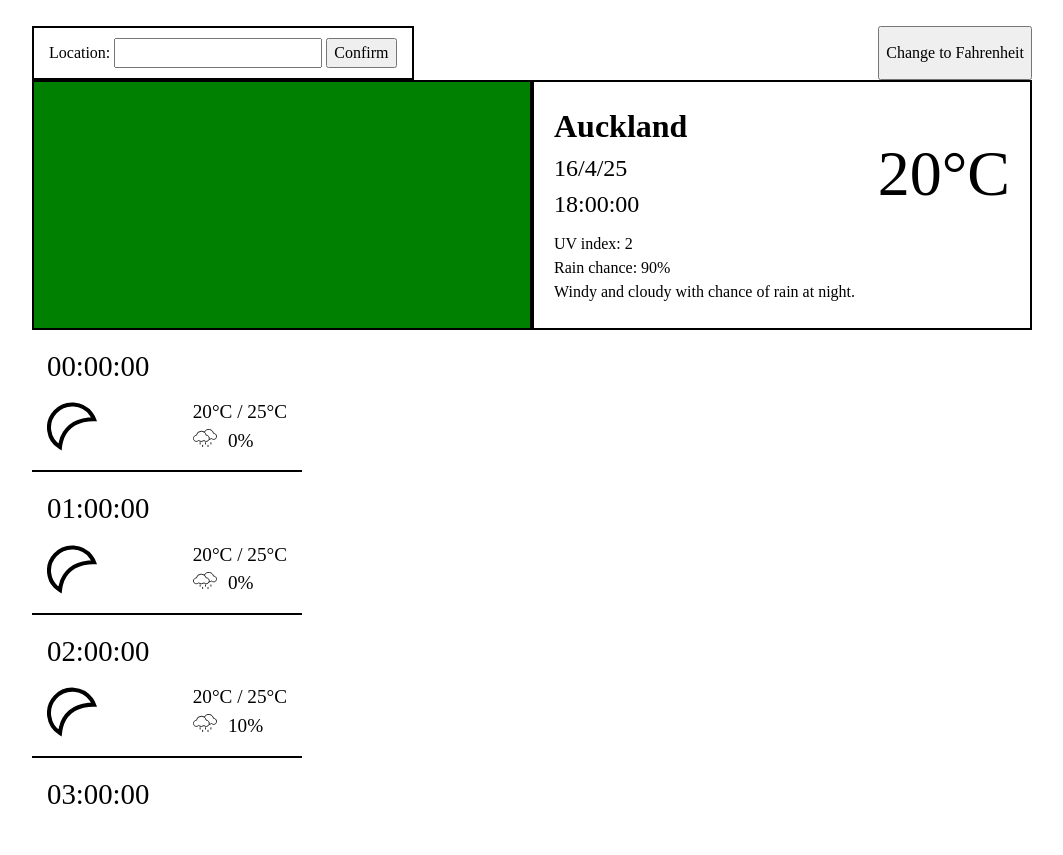
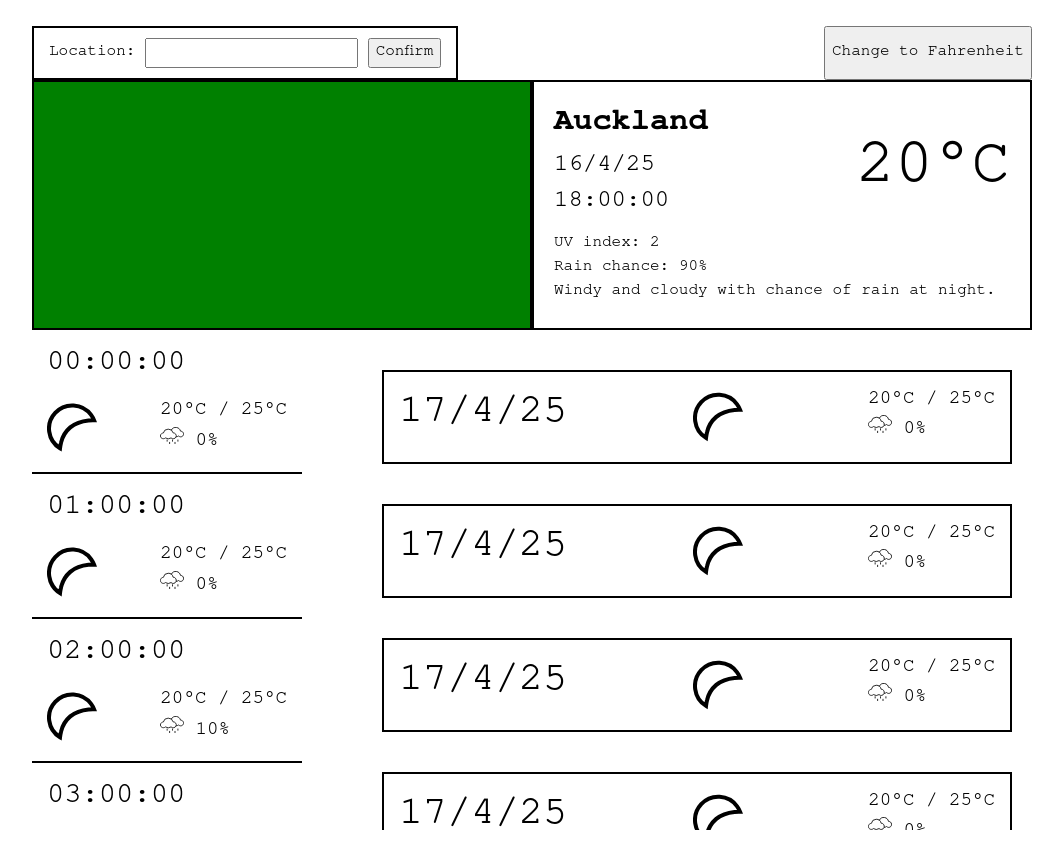
Before and after one commit to muahchee/weather-app, a website built with webpack: page src/template.html in a window 1280 px wide. Shown: the whole page, without its empty margins (108-1171 px from the left). Built offline with nearby package versions, Linux system fonts and the light colour scheme.

Commit message:
add days div

```diff
--- a/src/styles.css
+++ b/src/styles.css
@@ -43,6 +43,7 @@ body {
   justify-content: center;
 
   padding: 2vw;
+  font-family: 'Nimbus Mono PS', 'Courier New', monospace;
 }
 
 div.full-wrap {
@@ -105,7 +106,8 @@ div.current-container {
 
 div.bottom-containers {
   display: flex;
-  gap: 30px;
+  gap: 60px;
+  flex-wrap: wrap;
 }
 
 .hours-container {
@@ -142,3 +144,37 @@ div.bottom-containers {
   width: 1.5rem;
   margin-right: 0.7rem;
 }
+
+.days-container {
+  flex: auto;
+  display: flex;
+  flex-direction: column;
+  gap: 40px;
+
+  height: 500px;
+  padding: 40px 20px;
+  overflow-y: scroll;
+}
+
+.day {
+  display: flex;
+  justify-content: space-between;
+  gap: 10px;
+
+  padding: 15px;
+  border: 2px solid black;
+  font-size: 1.2rem;
+}
+
+.day img {
+  width: 50px;
+}
+
+.day-date {
+  font-size: 2.5rem;
+}
+
+.day-percipprob img {
+  width: 1.5rem;
+  margin-right: 0.7rem;
+}
--- a/src/template.html
+++ b/src/template.html
@@ -87,6 +87,63 @@
 
         </div>
         <div class="days-container">
+
+
+          <div class="day">
+            <p class="day-date">17/4/25</p>
+            <img src="./icons/clear-night.svg" alt="">
+            <div class="day-info">
+              <div>
+                <p class="day-temp">20°C / 25°C</p>
+                <p class="day-percipprob"><img src="./icons/rain.svg" alt="">0%</p>
+              </div>
+            </div>
+          </div>
+
+          <div class="day">
+            <p class="day-date">17/4/25</p>
+            <img src="./icons/clear-night.svg" alt="">
+            <div class="day-info">
+              <div>
+                <p class="day-temp">20°C / 25°C</p>
+                <p class="day-percipprob"><img src="./icons/rain.svg" alt="">0%</p>
+              </div>
+            </div>
+          </div>
+
+          <div class="day">
+            <p class="day-date">17/4/25</p>
+            <img src="./icons/clear-night.svg" alt="">
+            <div class="day-info">
+              <div>
+                <p class="day-temp">20°C / 25°C</p>
+                <p class="day-percipprob"><img src="./icons/rain.svg" alt="">0%</p>
+              </div>
+            </div>
+          </div>
+
+          <div class="day">
+            <p class="day-date">17/4/25</p>
+            <img src="./icons/clear-night.svg" alt="">
+            <div class="day-info">
+              <div>
+                <p class="day-temp">20°C / 25°C</p>
+                <p class="day-percipprob"><img src="./icons/rain.svg" alt="">0%</p>
+              </div>
+            </div>
+          </div>
+
+          <div class="day">
+            <p class="day-date">17/4/25</p>
+            <img src="./icons/clear-night.svg" alt="">
+            <div class="day-info">
+              <div>
+                <p class="day-temp">20°C / 25°C</p>
+                <p class="day-percipprob"><img src="./icons/rain.svg" alt="">0%</p>
+              </div>
+            </div>
+          </div>
+
         </div>
       </div>
 
```
